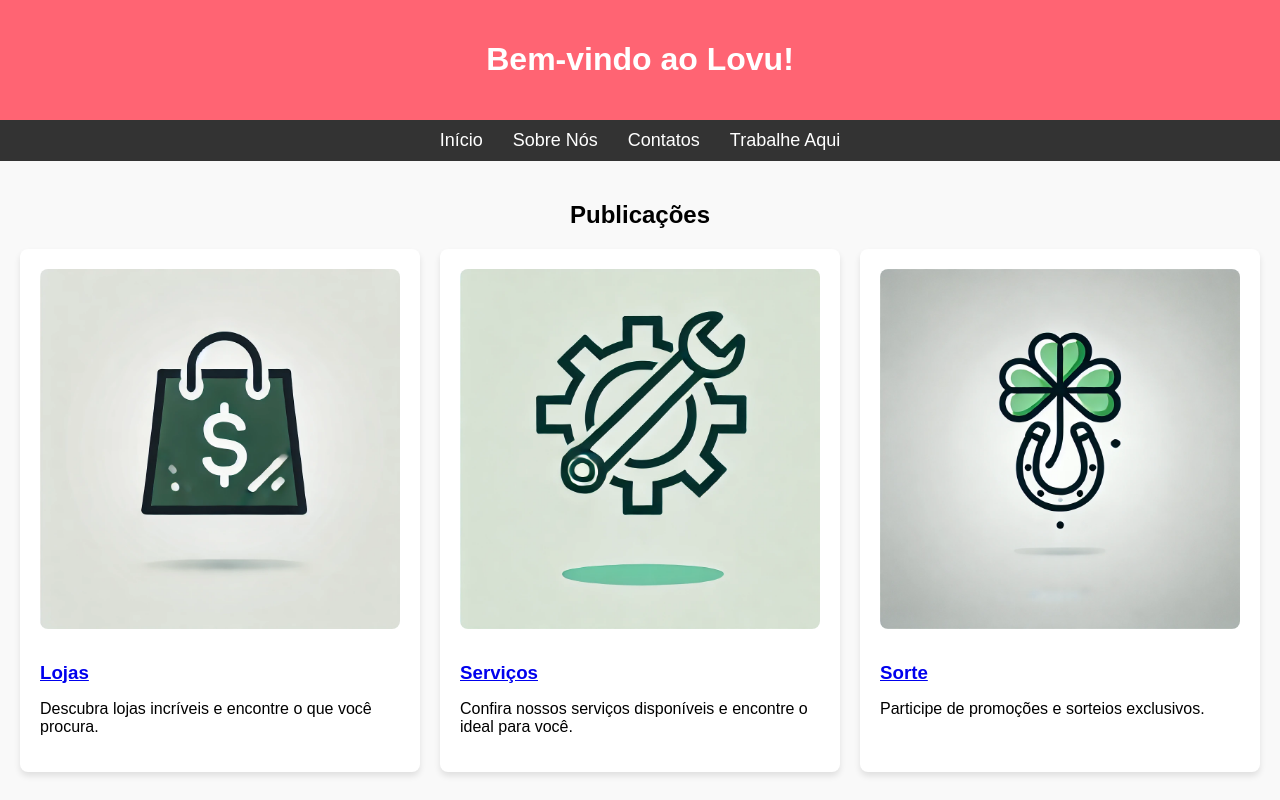
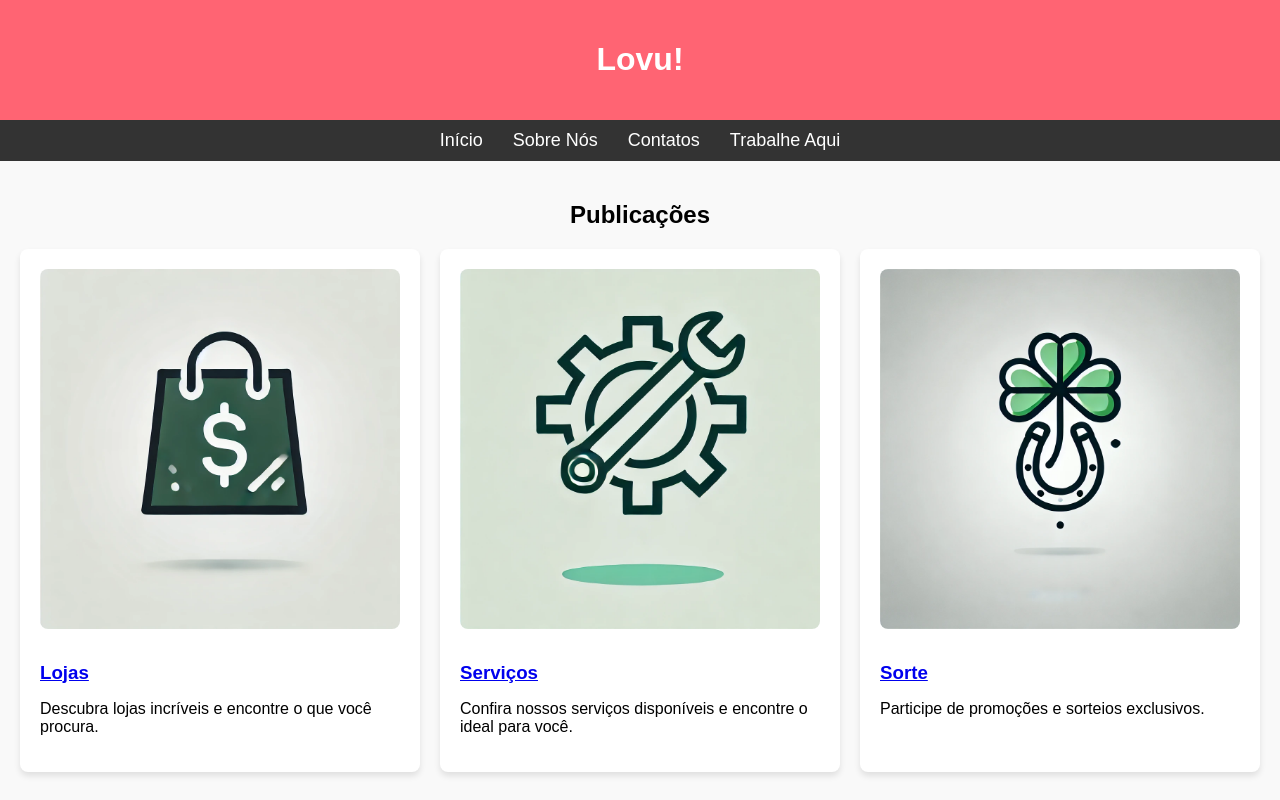
Before and after one commit to Apolumi/CTC, a plain HTML site: page lOVU/index.html in a window 1280 px wide. Drawn offline with Linux system fonts and the light colour scheme.

Commit message:
Update index.html

```diff
--- a/lOVU/index.html
+++ b/lOVU/index.html
@@ -8,7 +8,7 @@
 </head>
 <body>
     <header>
-        <h1>Bem-vindo ao Lovu!</h1>
+        <h1>Lovu!</h1>
     </header>
     <nav>
         <a href="index.html">Início</a>
```
